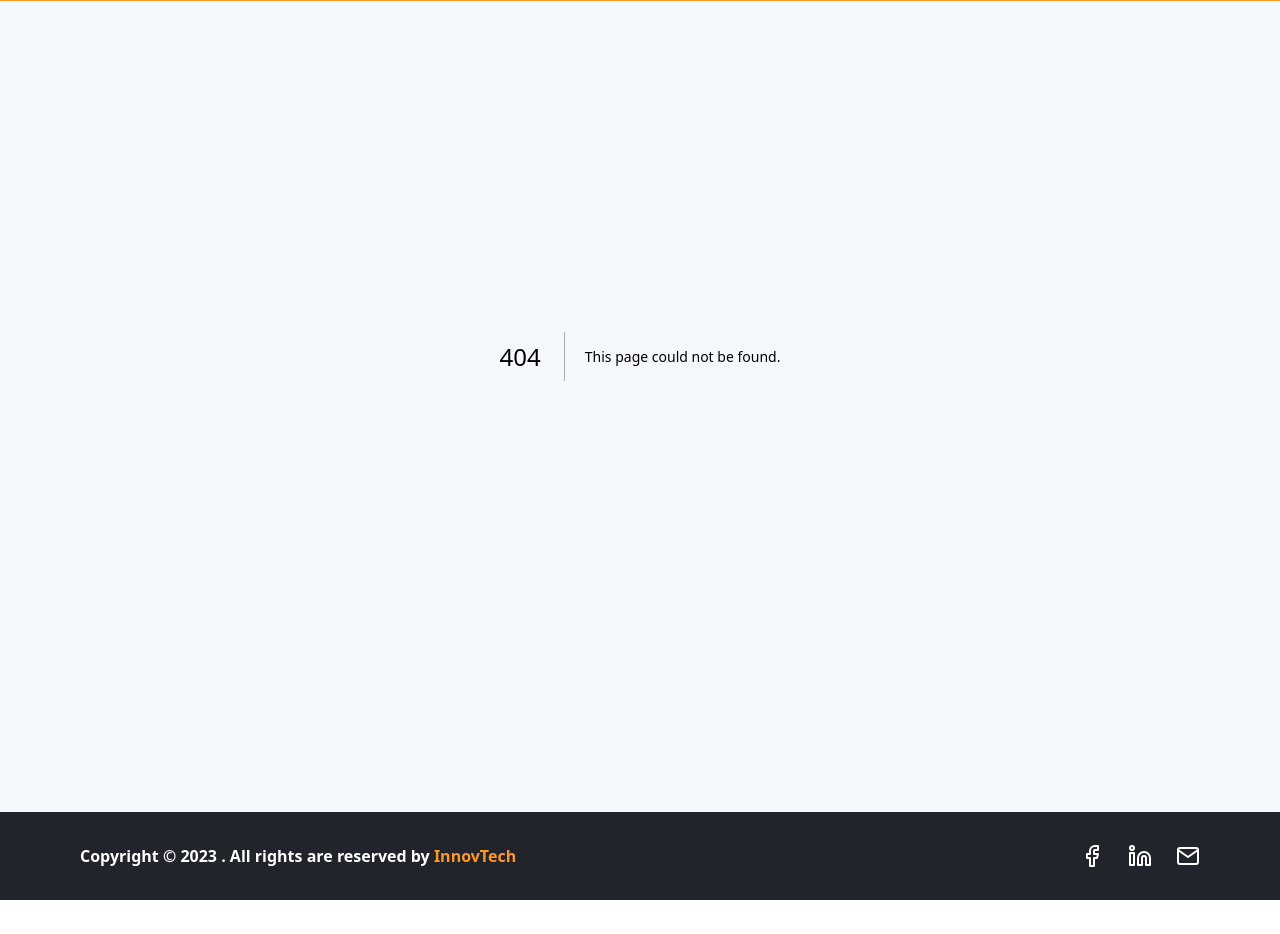
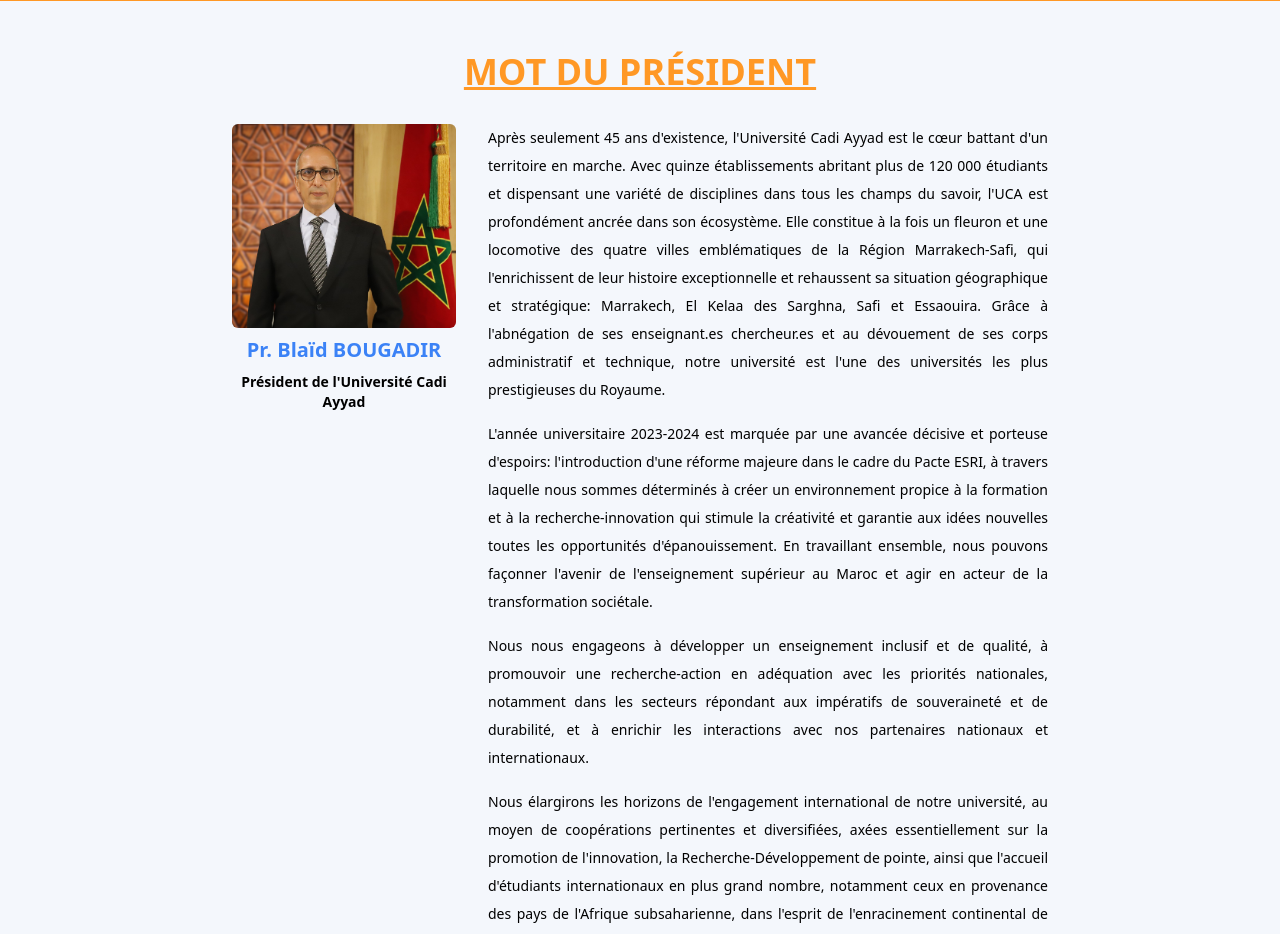
Before and after one commit to salahelfatimi/InnovTech, a Next.js app: page /detailsPresdent in a window 1280 px wide. Before the commit this address had no page. Shown: the part 100-1034 px from the top of the page. Before the commit the page ends 1000 px from the top, so only its background shows below. Built offline with nearby package versions, Linux system fonts and the light colour scheme.

Commit message:
add presdent page

```diff
--- a/src/pages/components/Home/infoPresdent.jsx
+++ b/src/pages/components/Home/infoPresdent.jsx
@@ -3,13 +3,13 @@
 export default function InfoPresdent() {
   return (
     <>
-      <div className=" container w-full flex flex-col lg:flex-row items-center justify-center gap-8 ">
+      <div className=" container flex flex-col md:flex-row items-center justify-center gap-8 ">
         <img
-          className="  rounded-xl md:w-[50%] lg:w-[30%]   "
+          className=" w-full  md:w-1/4 rounded-xl    "
           src="/image/home/PRÉSIDENT.png"
           alt=""
         />
-        <div className="flex flex-col w-1/2 lg:items-start items-center text-center lg:text-start gap-4">
+        <div className="flex flex-col md:items-start items-center text-center lg:text-start gap-4">
           <span className=" text-2xl lg:text-3xl font-bold text-[#ff9825] ">
             Pr. Blaïd BOUGADIR
           </span>
@@ -22,7 +22,7 @@
             abritant plus de 120 000 étudiants et dispensant une variété de
             disciplines dans tous les champs du savoir ...
           </span>
-          <a className="underline underline-offset-2 text-blue-500 " href="#">Voir plus</a>
+          <a className="underline underline-offset-2 text-blue-500 " href="/detailsPresdent">Voir plus</a>
         </div>
       </div>
     </>
--- /dev/null
+++ b/src/pages/detailsPresdent.jsx
@@ -0,0 +1,60 @@
+export default function DetailsPresdent() {
+  return (
+    <>
+      <div className="relative z-10  gap-8 flex-col flex container  pt-24">
+      <span className=" text-4xl font-bold text-center underline text-[#ff9825]">MOT DU PRÉSIDENT</span>
+        <div className=" flex flex-col lg:flex-row gap-8 justify-center      ">
+
+          <div className="lg:w-1/5 flex gap-2 flex-col ">
+            <img
+              className="    rounded-md    "
+              src="/image/home/PRÉSIDENT.png"
+              alt="PRÉSIDENT"
+            />
+
+            <span className=" text-xl text-center  font-bold text-blue-500 ">
+              Pr. Blaïd BOUGADIR
+            </span>
+            <span className=" text-sm text-center font-bold  ">
+              Président de l&apos;Université Cadi Ayyad
+            </span>
+          </div>
+
+            <div className=" lg:w-1/2 text-sm  whitespace-normal flex flex-col gap-4  dark:text-gray-400 leading-loose text-justify">
+             <span>
+             Après seulement 45 ans d&apos;existence, l'Université Cadi Ayyad est le cœur battant d&apos;un territoire en marche. Avec quinze établissements abritant plus de 120 000 étudiants et dispensant une variété de disciplines dans tous les champs du savoir, l&apos;UCA est profondément ancrée dans son écosystème. Elle constitue à la fois un fleuron et une locomotive des quatre villes emblématiques de la Région Marrakech-Safi, qui l&apos;enrichissent de leur histoire exceptionnelle et rehaussent sa situation géographique et stratégique: Marrakech, El Kelaa des Sarghna, Safi et Essaouira. Grâce à l&apos;abnégation de ses enseignant.es chercheur.es et au dévouement de ses corps administratif et technique, notre université est l'une des universités les plus prestigieuses du Royaume.
+             </span>
+             <span>
+             L&apos;année universitaire 2023-2024 est marquée par une avancée décisive et porteuse d&apos;espoirs: l&apos;introduction d&apos;une réforme majeure dans le cadre du Pacte ESRI, à travers laquelle nous sommes déterminés à créer un environnement propice à la formation et à la recherche-innovation qui stimule la créativité et garantie aux idées nouvelles toutes les opportunités d&apos;épanouissement. En travaillant ensemble, nous pouvons façonner l'avenir de l'enseignement supérieur au Maroc et agir en acteur de la transformation sociétale.
+             </span>
+             <span>
+             Nous nous engageons à développer un enseignement inclusif et de qualité, à promouvoir une recherche-action en adéquation avec les priorités nationales, notamment dans les secteurs répondant aux impératifs de souveraineté et de durabilité, et à enrichir les interactions avec nos partenaires nationaux et internationaux.
+             </span>
+             <span>
+             Nous élargirons les horizons de l&apos;engagement international de notre université, au moyen de coopérations pertinentes et diversifiées, axées essentiellement sur la promotion de l&apos;innovation, la Recherche-Développement de pointe, ainsi que l&apos;accueil d&apos;étudiants internationaux en plus grand nombre, notamment ceux en provenance des pays de l&apos;Afrique subsaharienne, dans l&apos;esprit de l&apos;enracinement continental de notre pays et de son ouverture sur le monde.
+             </span>
+             <span>
+             S&apos;appuyant sur une communauté universitaire engagée, à travers ses missions, et forte des valeurs de la responsabilité sociale, l&apos;Université Cadi Ayyad compte contribuer de manière tangible à la réalisation des objectifs du nouveau modèle de développement du pays. Avec le soutien de ses partenaires nationaux et internationaux, L&apos;UCA s&apos;engage à jouer pleinement son rôle de pionnier dans la construction d&apos;un Maroc fort, durable, et accueillant pour les générations futures.
+             </span>
+            <span>
+            Nous vous invitons à vous joindre à nous dans cette quête passionnante. Ensemble, nous accomplirons des réalisations remarquables : nous doterons nos étudiant.es des moyens pour réussir dans un monde en constante évolution, nous produirons de la connaissance utile pour nos concitoyen.es et agirons sur le développement de notre pays.
+            </span>
+            <span>
+            Bienvenue à l'Université Cadi Ayyad !
+            </span>
+            <span>
+            Notre credo: la qualité de la formation, l&apos;excellence de la recherche, la vitalité de l&apos;engagement…pour transformer des vies et façonner un avenir meilleur.
+            </span>
+            <span>
+            Main dans la main pour une université sans frontières, l&apos;Université de demain !
+            </span>
+            <span className="font-bold text-end">
+            Blaid BOUGADIR
+            </span>
+            </div>
+
+        </div>
+      </div>
+    </>
+  );
+}
```
